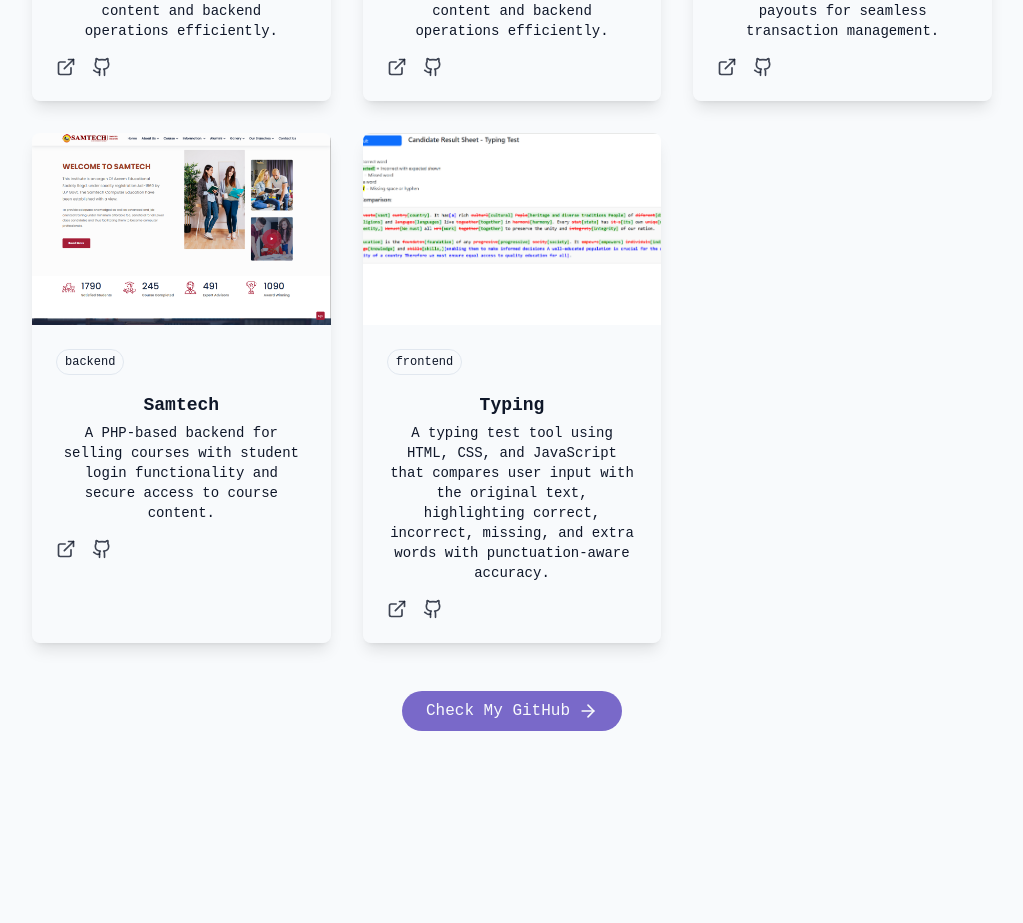
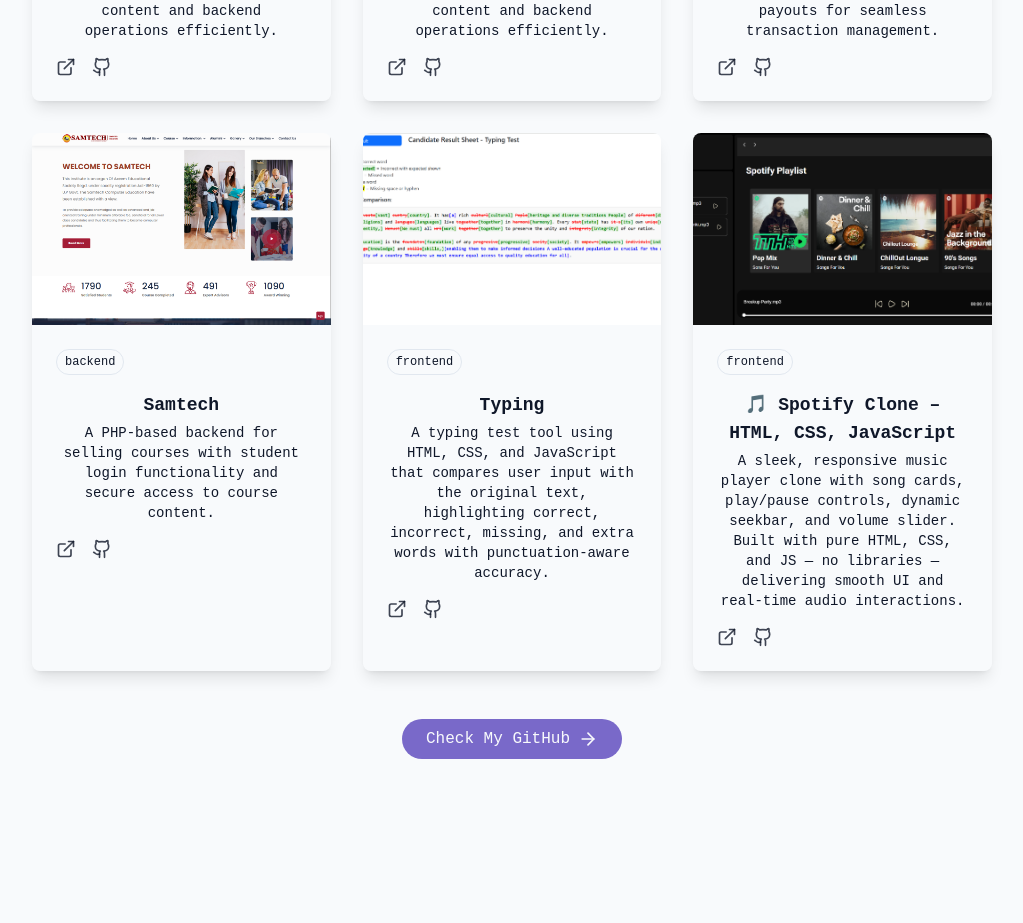
Before and after one commit to Rahul32-code/portfolio, a React (Vite) app: page / in a window 1280 px wide. Shown: the part 5401-6324 px from the top of the page, without its empty margins (128-1151 px from the left). Built offline with nearby package versions, Linux system fonts and the light colour scheme; a web font is replaced by a local one.

Commit message:
add project

```diff
--- a/src/components/ProjectSection.jsx
+++ b/src/components/ProjectSection.jsx
@@ -8,6 +8,7 @@ import indianails from "@/assets/project/indianails.png";
 import RockyPay from "@/assets/project/rockypay.png";
 import samtech from "@/assets/project/samtech.png";
 import typing from "@/assets/project/typing.png";
+import spotify from "@/assets/project/spotify.png";
 
 const Projects = [
   {
@@ -88,6 +89,16 @@ const Projects = [
     image: typing,
     tags: ["frontend"],
     demoUrl: "https://typingmaster-jjc0.onrender.com/",
+    githubUrl: "#",
+  },
+  {
+    id: 9,
+    title: "🎵 Spotify Clone – HTML, CSS, JavaScript",
+    description:
+      "A sleek, responsive music player clone with song cards, play/pause controls, dynamic seekbar, and volume slider. Built with pure HTML, CSS, and JS — no libraries — delivering smooth UI and real-time audio interactions.",
+    image: spotify,
+    tags: ["frontend"],
+    demoUrl: "https://spotifyclone.digitalway.in/",
     githubUrl: "#",
   },
 ];
```
Also changed, not shown: src/assets/project/spotify.png (added).
